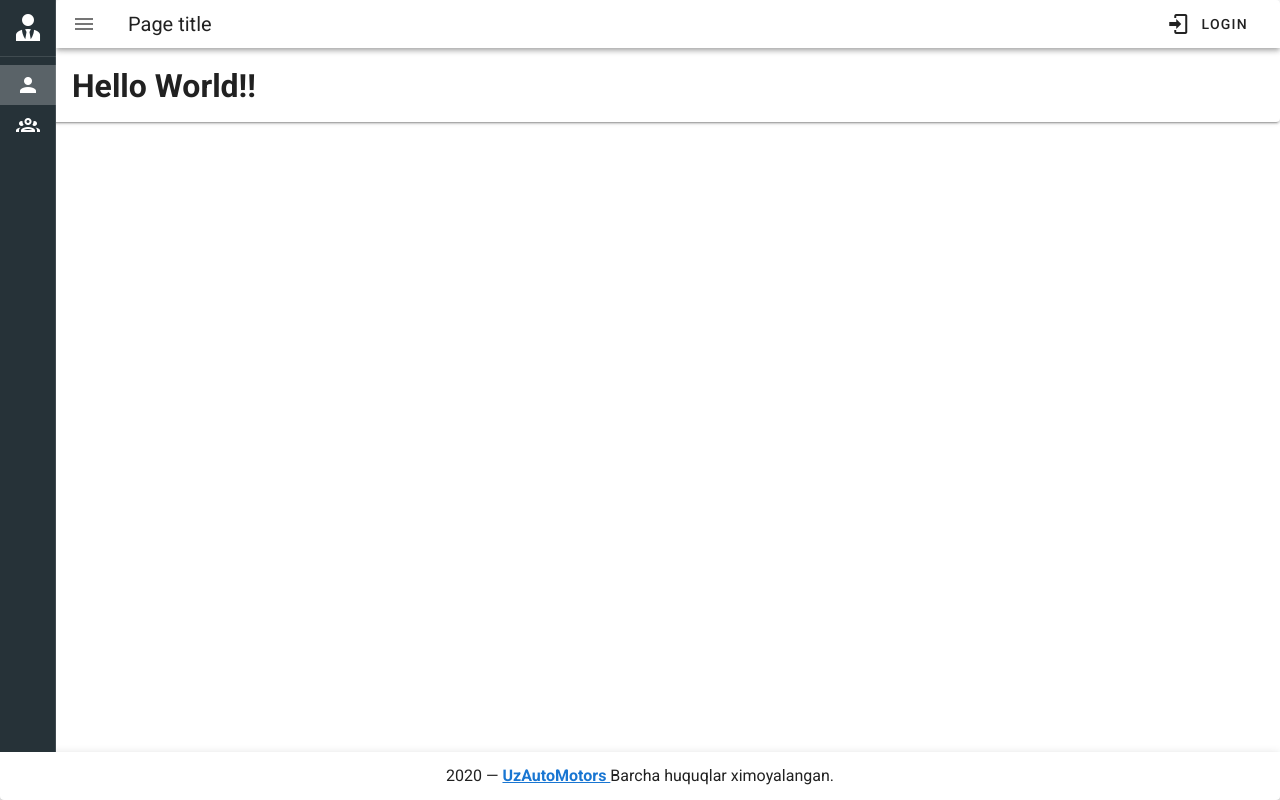
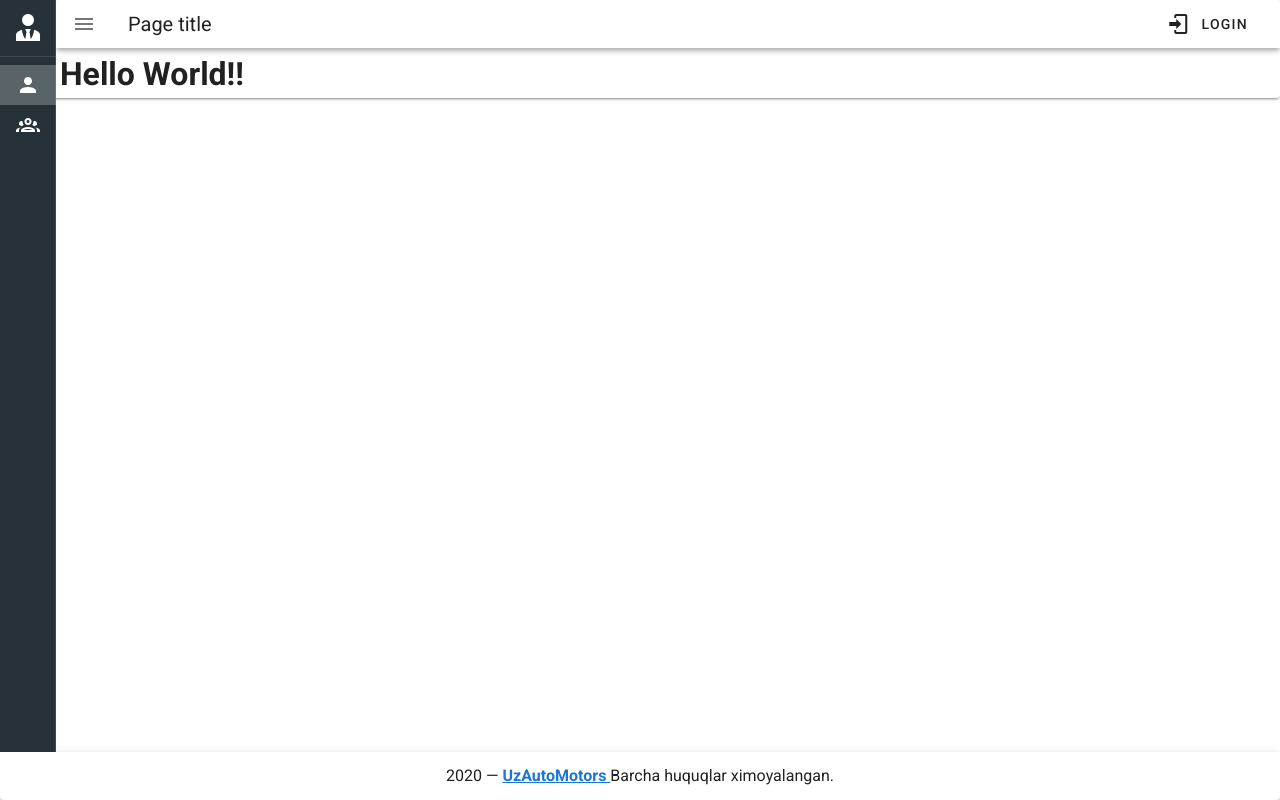
Before and after one commit to Alfraganus/teleshka, a Vue app in the folder frontend/: page / in a window 1280 px wide. Built offline with nearby package versions, Linux system fonts and the light colour scheme.

Commit message:
users etit

```diff
--- a/frontend/src/views/layouts/Layout.vue
+++ b/frontend/src/views/layouts/Layout.vue
@@ -38,9 +38,9 @@
         </v-list-item>
       </v-list>
     </v-navigation-drawer>
-    <v-container style="margin: 50px 0px 0 60px" :style="!mini ? 'margin-left: 250px' : 'margin-left: 60px'">
+    <div class="container-fluid" style="margin: 50px 0px 0 60px" :style="!mini ? 'margin-left: 250px' : 'margin-left: 60px'">
       <router-view></router-view>
-    </v-container>
+    </div>
     <v-footer
       color="white"
       padless app
```
